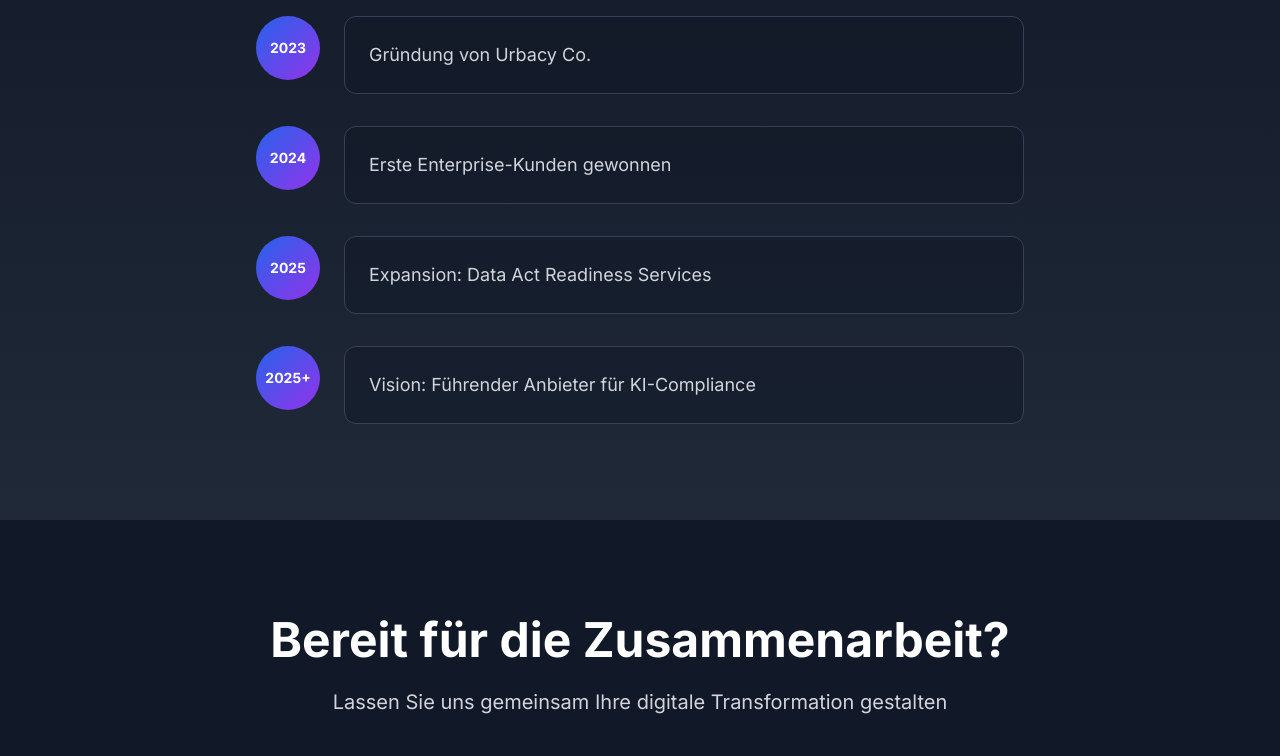
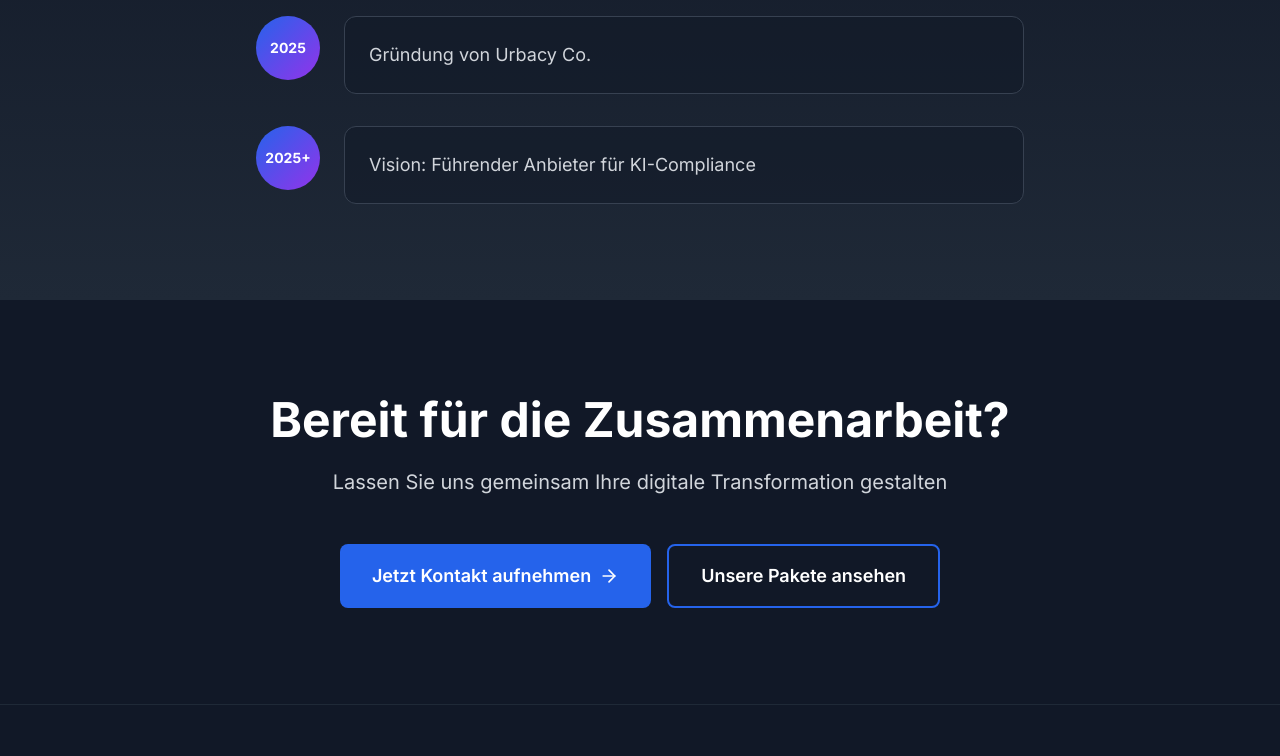
Before and after one commit to riiic4rd0/urbacy-co, a React (Vite) app: page /ueber-uns in a window 1280 px wide. Shown: the part 2940-3696 px from the top of the page. Built offline with nearby package versions, Linux system fonts and the light colour scheme.

Commit message:
Smooth Scroll

```diff
--- a/src/components/layout/ScrollToTop.jsx
+++ b/src/components/layout/ScrollToTop.jsx
@@ -9,7 +9,7 @@
     window.scrollTo({
       top: 0,
       left: 0,
-      behavior: 'instant' // 'smooth' für sanftes Scrollen, 'instant' für sofortiges
+      behavior: 'smooth' // 'smooth' für sanftes Scrollen, 'instant' für sofortiges
     });
   }, [pathname]);
 
--- a/src/pages/UeberUnsPage.jsx
+++ b/src/pages/UeberUnsPage.jsx
@@ -37,9 +37,7 @@
   ];
 
   const milestones = [
-    { year: '2023', event: 'Gründung von Urbacy Co.' },
-    { year: '2024', event: 'Erste Enterprise-Kunden gewonnen' },
-    { year: '2025', event: 'Expansion: Data Act Readiness Services' },
+    { year: '2025', event: 'Gründung von Urbacy Co.' },
     { year: '2025+', event: 'Vision: Führender Anbieter für KI-Compliance' }
   ];
 
```
